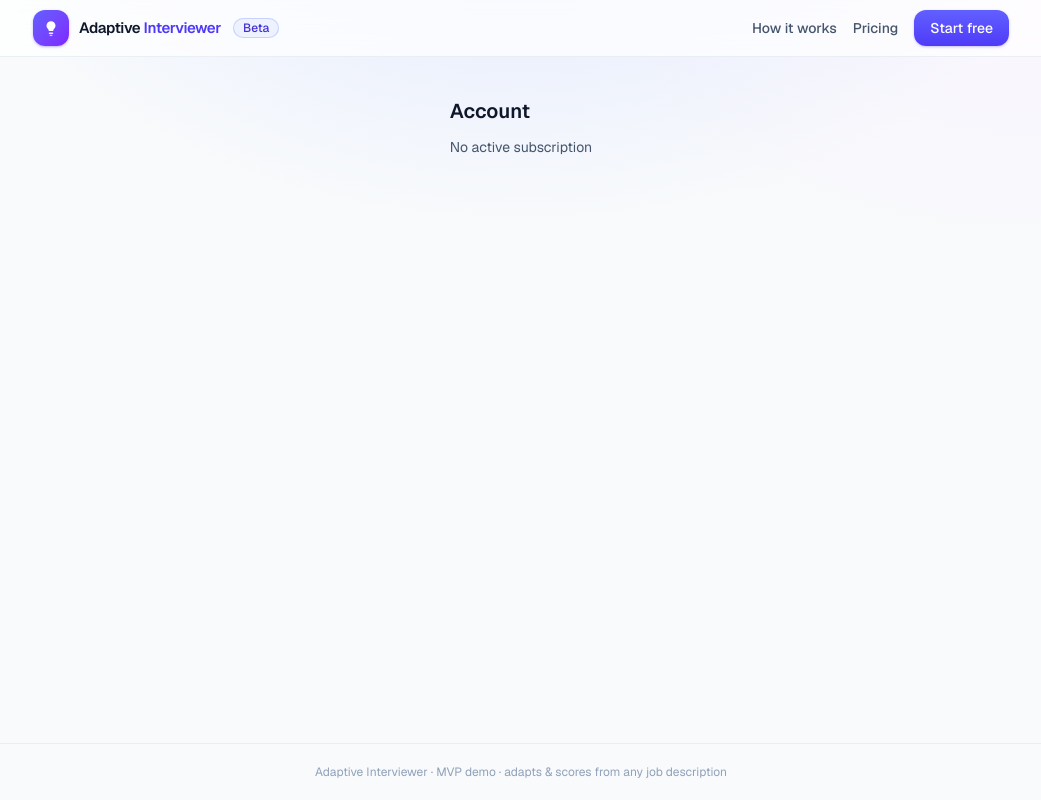
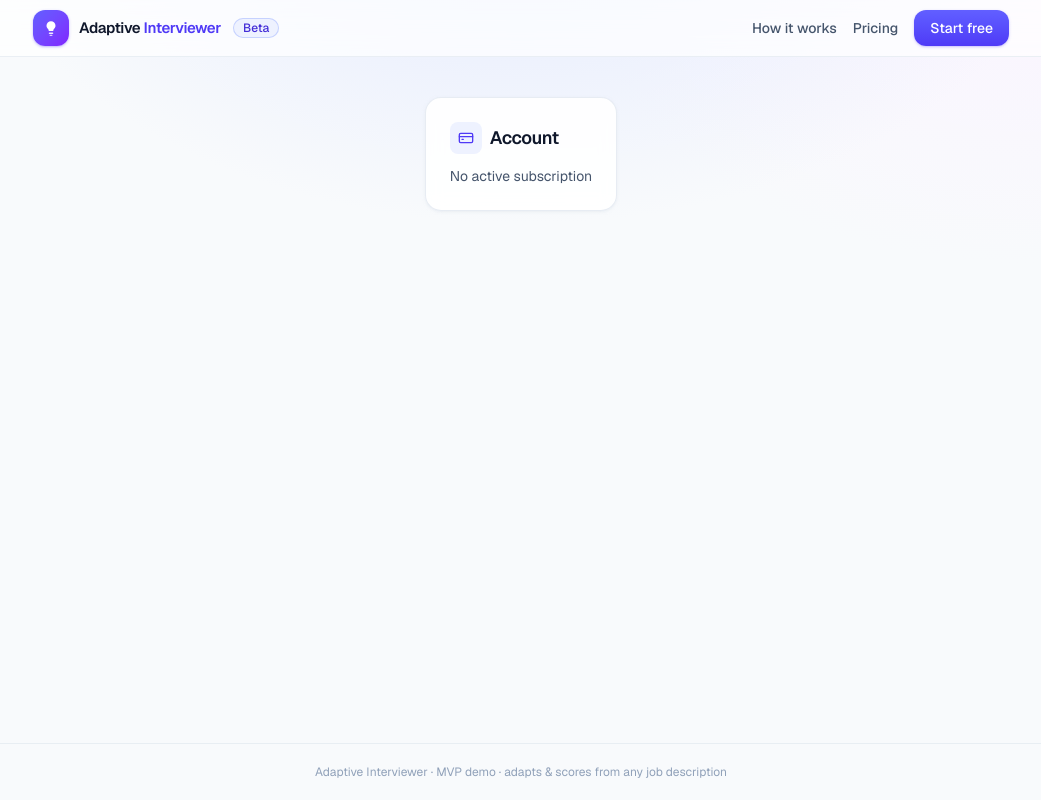
Before and after one commit to ayushgupta0610/adaptive-interviewer, a Next.js app: page /account in a window 1280 px wide. Shown: the whole page, without its empty margins (119-1160 px from the left). Built offline with nearby package versions, Linux system fonts and the light colour scheme; no server answers; the database is empty.

Commit message:
feat(ui): polish scoring state, stepper checks, account page

```diff
--- a/src/app/account/page.tsx
+++ b/src/app/account/page.tsx
@@ -1,6 +1,8 @@
 "use client";
 import { useEffect, useState } from "react";
+import { CreditCard } from "lucide-react";
 import { supabaseBrowser, isSupabaseConfigured } from "@/lib/supabaseBrowser";
+import { Card } from "@/components/ui";
 
 export default function Account() {
   const [info, setInfo] = useState<string>(
@@ -26,8 +28,15 @@ export default function Account() {
 
   return (
     <main className="mx-auto max-w-md p-10">
-      <h1 className="mb-3 text-xl font-semibold">Account</h1>
-      <p className="text-sm text-slate-600">{info}</p>
+      <Card className="p-6">
+        <div className="mb-3 flex items-center gap-2">
+          <span className="grid h-8 w-8 place-items-center rounded-lg bg-brand-50 text-indigo-600">
+            <CreditCard size={16} />
+          </span>
+          <h1 className="text-lg font-semibold tracking-tight text-slate-900">Account</h1>
+        </div>
+        <p className="text-sm text-slate-600">{info}</p>
+      </Card>
     </main>
   );
 }
--- a/src/app/page.tsx
+++ b/src/app/page.tsx
@@ -1,6 +1,7 @@
 "use client";
 
 import { useEffect, useState } from "react";
+import { Check } from "lucide-react";
 import type { FeedbackReport, Guidelines, InterviewPlan, Transcript } from "@/domain/schemas";
 import { apiScore, apiSessionStart, apiStatus, type PrepareResponse } from "@/lib/api";
 import ConfigForm, { type Mode } from "@/components/ConfigForm";
@@ -10,6 +11,7 @@ import ReportView from "@/components/ReportView";
 import AuthGate from "@/components/AuthGate";
 import Paywall from "@/components/Paywall";
 import { Card, Spinner } from "@/components/ui";
+import Reveal from "@/components/motion/Reveal";
 
 type Step = "config" | "interview" | "scoring" | "report";
 
@@ -31,7 +33,7 @@ function Stepper({ current }: { current: Step }) {
                 i <= idx ? "bg-indigo-600 text-white" : "bg-slate-200 text-slate-500"
               }`}
             >
-              {i + 1}
+              {i < idx ? <Check size={14} strokeWidth={3} /> : i + 1}
             </span>
             <span className={`text-sm font-medium ${i <= idx ? "text-slate-900" : "text-slate-400"}`}>{s.label}</span>
           </div>
@@ -179,11 +181,13 @@ export default function Home() {
         )}
 
         {step === "scoring" && (
-          <Card className="animate-fade-in flex flex-col items-center gap-3 p-12 text-center">
-            <Spinner className="h-6 w-6 text-indigo-600" />
-            <p className="font-medium text-slate-700">Scoring your interview…</p>
-            <p className="text-sm text-slate-400">Grading each competency against the rubric.</p>
-          </Card>
+          <Reveal>
+            <Card className="animate-fade-in flex flex-col items-center gap-3 p-12 text-center">
+              <Spinner className="h-6 w-6 text-indigo-600" />
+              <p className="font-medium text-slate-700">Scoring your interview…</p>
+              <p className="animate-pulse text-sm text-slate-400">Grading each competency against the rubric.</p>
+            </Card>
+          </Reveal>
         )}
 
         {step === "report" && report && plan && (
```
